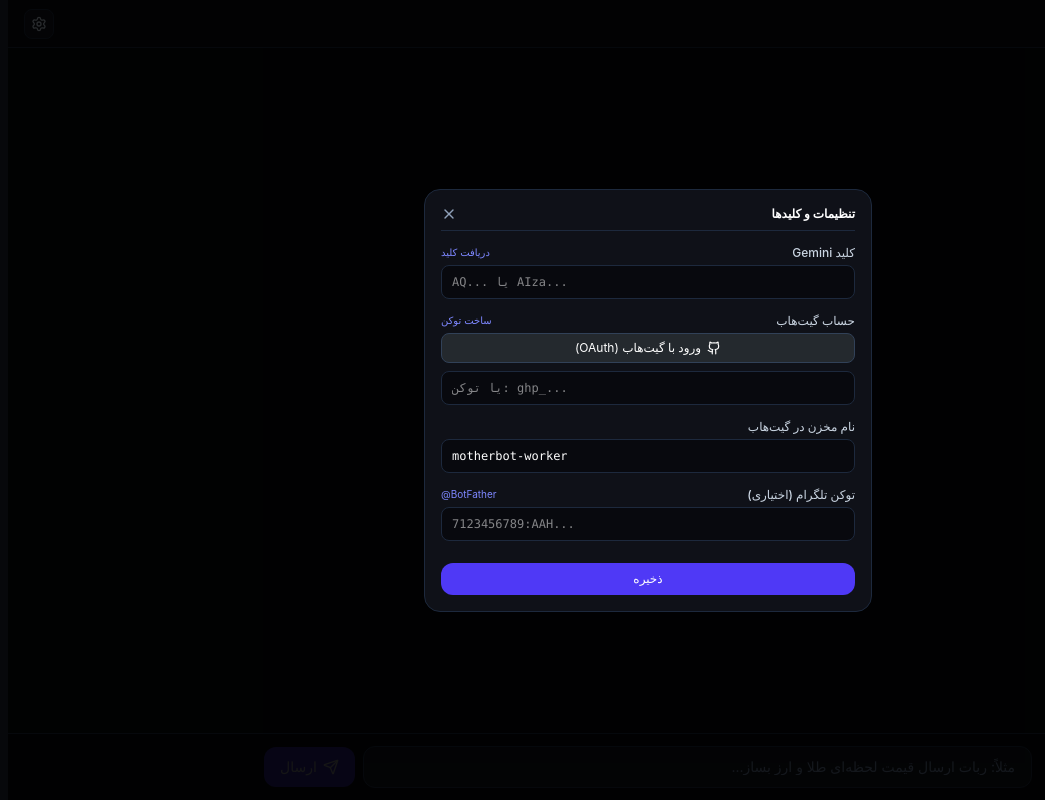
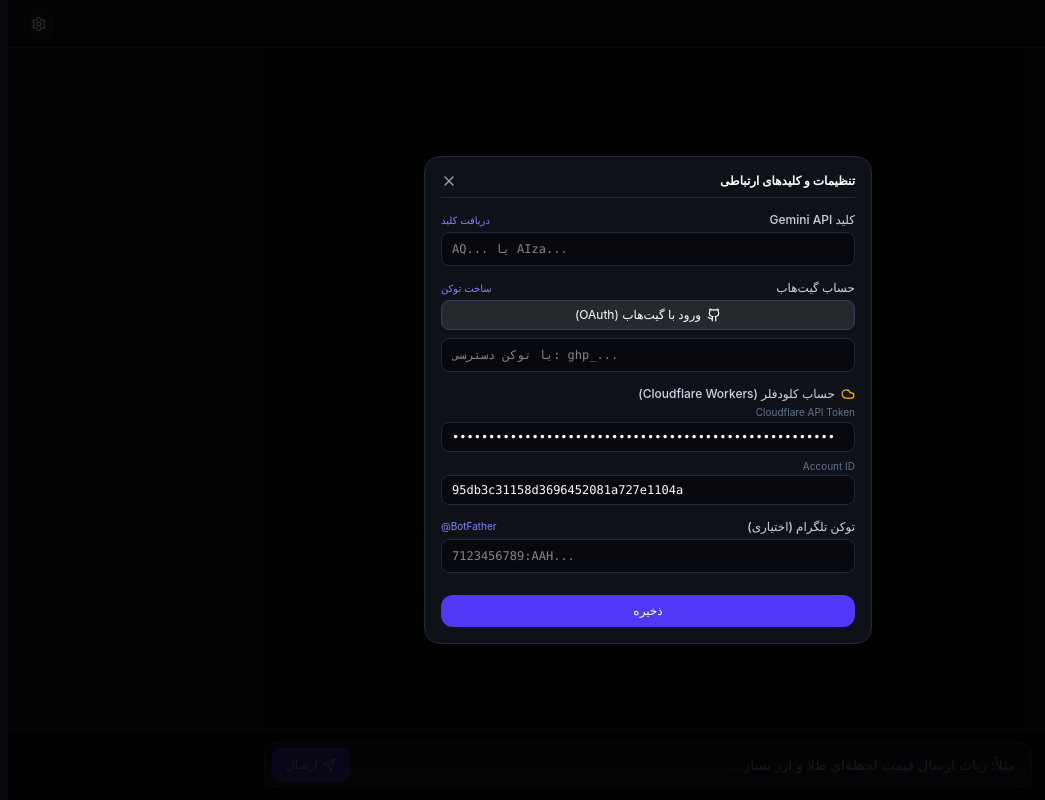
Before and after one commit to aishervin/Motherboter, a React (Vite) app: page / in a window 1280 px wide. Both pictures are taken after a click on the button "تنظیمات و کلیدها". Shown: the whole page, without its empty margins (155-1200 px from the left). Built offline with nearby package versions, Linux system fonts and the light colour scheme.

Commit message:
feat: restore Cloudflare credentials in settings, ask repo name at deploy time, fix send button placement

```diff
--- a/src/App.tsx
+++ b/src/App.tsx
@@ -1,7 +1,7 @@
 import React, { useState, useRef, useEffect } from "react";
 import {
   Bot, Settings, Send, RefreshCw, Copy, Check, Download,
-  Terminal, Code, Play, CheckCircle2, X, Github, Sparkles
+  Terminal, Code, Play, CheckCircle2, X, Github, Sparkles, Cloud
 } from "lucide-react";
 
 interface AgentBlock {
@@ -56,16 +56,18 @@
   },
 };`);
 
-  // Credentials
+  // Credentials (Keys only, no repo name here!)
   const [geminiKey, setGeminiKey] = useState(() => localStorage.getItem("mb_gemini_key") || "");
   const [githubToken, setGithubToken] = useState(() => localStorage.getItem("mb_gh_token") || "");
   const [githubUser, setGithubUser] = useState(() => localStorage.getItem("mb_gh_user") || "");
   const [cfToken, setCfToken] = useState(() => localStorage.getItem("mb_cf_token") || "cfat_UE80AKq3LeBNdFq1NedtZPKmry3u10C0oWHF8GkP682c91ea");
   const [cfAccount, setCfAccount] = useState(() => localStorage.getItem("mb_cf_acc") || "95db3c31158d3696452081a727e1104a");
   const [tgToken, setTgToken] = useState(() => localStorage.getItem("mb_tg_token") || "");
-  const [repoName, setRepoName] = useState(() => localStorage.getItem("mb_repo_name") || "motherbot-worker");
 
+  // Deploying state tracking
   const [deployStatus, setDeployStatus] = useState<{ [key: string]: 'idle' | 'deploying' | 'success' | 'error' }>({});
+  const [deployRepoNames, setDeployRepoNames] = useState<{ [key: string]: string }>({});
+
   const messagesEndRef = useRef<HTMLDivElement>(null);
 
   useEffect(() => {
@@ -119,7 +121,7 @@
       let resultData: { message: string; blocks?: AgentBlock[] };
 
       const systemPrompt = `You are Motherboter AI Agent, an autonomous Telegram Bot engineer using 'grammY' framework on Cloudflare Workers.
-Communicate naturally and concisely in Persian. Do NOT write unnecessary tutorials or essays.
+Communicate naturally and concisely in Persian.
 Respond STRICTLY with valid JSON:
 {
   "message": "پاسخ کوتاه و مرتبط به فارسی",
@@ -185,13 +187,14 @@
     }
   };
 
-  // Deploy to GitHub
+  // Deploy to GitHub (Asking repo name at deploy time!)
   const executeDeployBlock = async (blockKey: string, customRepo?: string) => {
     if (!githubToken.trim()) {
       setSettingsOpen(true);
       return;
     }
 
+    const finalRepoName = (deployRepoNames[blockKey] || customRepo || "motherbot-worker").trim();
     setDeployStatus(prev => ({ ...prev, [blockKey]: 'deploying' }));
 
     try {
@@ -207,22 +210,20 @@
       setGithubUser(username);
       localStorage.setItem("mb_gh_user", username);
 
-      const targetRepo = customRepo || repoName;
-
       await fetch("https://api.github.com/user/repos", {
         method: "POST",
         headers,
-        body: JSON.stringify({ name: targetRepo, private: true, auto_init: true })
+        body: JSON.stringify({ name: finalRepoName, private: true, auto_init: true })
       });
 
       const commitFile = async (path: string, content: string) => {
         let sha: string | undefined;
-        const check = await fetch(`https://api.github.com/repos/${username}/${targetRepo}/contents/${path}`, { headers });
+        const check = await fetch(`https://api.github.com/repos/${username}/${finalRepoName}/contents/${path}`, { headers });
         if (check.ok) {
           const info = await check.json();
           sha = info.sha;
         }
-        await fetch(`https://api.github.com/repos/${username}/${targetRepo}/contents/${path}`, {
+        await fetch(`https://api.github.com/repos/${username}/${finalRepoName}/contents/${path}`, {
           method: "PUT",
           headers,
           body: JSON.stringify({
@@ -234,16 +235,16 @@
       };
 
       await commitFile("src/index.ts", activeCode);
-      await commitFile("wrangler.toml", `name = "${targetRepo}"\nmain = "src/index.ts"\ncompatibility_date = "2026-03-01"\n`);
+      await commitFile("wrangler.toml", `name = "${finalRepoName}"\nmain = "src/index.ts"\ncompatibility_date = "2026-03-01"\n`);
       await commitFile("package.json", JSON.stringify({
-        name: targetRepo,
+        name: finalRepoName,
         version: "1.0.0",
         private: true,
         dependencies: { grammy: "^1.35.0" }
       }, null, 2));
 
       setDeployStatus(prev => ({ ...prev, [blockKey]: 'success' }));
-      addAgentMessage(`پروژه با موفقیت دیپلوی شد: github.com/${username}/${targetRepo}`);
+      addAgentMessage(`پروژه با موفقیت دیپلوی شد:\nhttps://github.com/${username}/${finalRepoName}`);
     } catch (err: any) {
       setDeployStatus(prev => ({ ...prev, [blockKey]: 'error' }));
       addAgentMessage(`خطا در دیپلوی: ${err.message}`);
@@ -265,7 +266,7 @@
         <button
           onClick={() => setSettingsOpen(true)}
           className="p-1.5 rounded-lg bg-[#12141c] hover:bg-slate-800 text-slate-300 hover:text-white border border-slate-800 transition-colors cursor-pointer"
-          title="تنظیمات"
+          title="تنظیمات و کلیدها"
         >
           <Settings className="w-4 h-4" />
         </button>
@@ -280,7 +281,7 @@
               <Bot className="w-6 h-6" />
             </div>
             <h2 className="text-base md:text-lg font-bold text-white mb-1.5">چه رباتی می‌خواهید بسازید؟</h2>
-            <p className="text-xs text-slate-400 max-w-xs">ایده یا نیازمندی خود را بنویسید تا سورس‌کد، تست و استقرار آن آغاز شود.</p>
+            <p className="text-xs text-slate-400 max-w-xs">ایده خود را بنویسید تا کد ربات تولید، تست و مستقر شود.</p>
           </div>
         ) : (
           messages.map((msg) => (
@@ -386,23 +387,41 @@
                   return <InlineSimulator key={idx} botName={block.botName} welcome={block.welcome} code={activeCode} />;
                 }
 
-                // 4. INLINE DEPLOY ACTION
+                // 4. INLINE DEPLOY ACTION (Ask repo name right here!)
                 if (block.type === 'deploy') {
                   const status = deployStatus[blockKey] || 'idle';
+                  const currentRepoInput = deployRepoNames[blockKey] !== undefined ? deployRepoNames[blockKey] : (block.repoName || 'motherbot-worker');
+
                   return (
-                    <div key={idx} className="w-full bg-[#10121a] border border-slate-800 rounded-xl p-3.5 flex flex-col sm:flex-row items-center justify-between gap-3 shadow-md">
+                    <div key={idx} className="w-full bg-[#10121a] border border-slate-800 rounded-xl p-3.5 flex flex-col gap-3 shadow-md">
+                      <div className="flex items-center justify-between">
                         <div>
                           <h4 className="text-xs font-bold text-white flex items-center gap-1.5">
                             <Sparkles className="w-3.5 h-3.5 text-indigo-400" />
-                          آماده دیپلوی
+                            آماده استقرار و دیپلوی
                           </h4>
-                        <p className="text-[11px] text-slate-400 mt-0.5">{block.summary || 'استقرار روی گیت‌هاب و لبه ابری کلودفلر'}</p>
+                          <p className="text-[11px] text-slate-400 mt-0.5">{block.summary || 'ایجاد ریپازیتوری در گیت‌هاب و فعال‌سازی در ورکرز'}</p>
+                        </div>
+                      </div>
+
+                      {/* Repostiory name prompt right at deploy time! */}
+                      <div className="flex flex-col sm:flex-row items-stretch sm:items-center gap-2 pt-1 border-t border-slate-800/60">
+                        <div className="flex-1 flex items-center bg-[#08090e] border border-slate-800 rounded-lg px-2.5 py-1.5 text-xs">
+                          <span className="text-slate-400 text-[11px] shrink-0 ml-2">نام مخزن گیت‌هاب:</span>
+                          <input
+                            type="text"
+                            dir="ltr"
+                            value={currentRepoInput}
+                            onChange={e => setDeployRepoNames(prev => ({ ...prev, [blockKey]: e.target.value }))}
+                            placeholder="motherbot-worker"
+                            className="bg-transparent text-white font-mono text-xs flex-1 focus:outline-none"
+                          />
                         </div>
 
                         <button
-                        onClick={() => executeDeployBlock(blockKey, block.repoName)}
+                          onClick={() => executeDeployBlock(blockKey, currentRepoInput)}
                           disabled={status === 'deploying' || status === 'success'}
-                        className={`px-3.5 py-2 rounded-xl text-xs font-medium transition-all flex items-center gap-1.5 shrink-0 cursor-pointer ${
+                          className={`px-4 py-2 rounded-xl text-xs font-medium transition-all flex items-center justify-center gap-1.5 shrink-0 cursor-pointer ${
                             status === 'success'
                               ? 'bg-emerald-600 text-white'
                               : status === 'deploying'
@@ -423,10 +442,11 @@
                           ) : (
                             <>
                               <Github className="w-3.5 h-3.5" />
-                            <span>دیپلوی به گیت‌هاب</span>
+                              <span>تایید و ساخت مخزن</span>
                             </>
                           )}
                         </button>
+                      </div>
                     </div>
                   );
                 }
@@ -448,44 +468,44 @@
         <div ref={messagesEndRef} />
       </main>
 
-      {/* 3. PROMPT INPUT BAR */}
+      {/* 3. PROMPT INPUT BAR (Send button conveniently positioned) */}
       <div className="fixed bottom-0 left-0 right-0 p-3 bg-[#07080b]/95 border-t border-slate-800 backdrop-blur-md z-20">
-        <div className="max-w-3xl w-full mx-auto flex items-center gap-2">
+        <div className="max-w-3xl w-full mx-auto relative flex items-center">
           <input
             type="text"
             value={input}
             onChange={e => setInput(e.target.value)}
             onKeyDown={e => e.key === 'Enter' && handleSendMessage()}
             placeholder="مثلاً: ربات ارسال قیمت لحظه‌ای طلا و ارز بساز..."
-            className="flex-1 bg-[#10121a] border border-slate-800 rounded-xl px-4 py-2.5 text-xs md:text-sm text-white placeholder-slate-500 focus:outline-none focus:border-indigo-500"
+            className="w-full bg-[#10121a] border border-slate-800 rounded-xl pr-4 pl-14 py-3 text-xs md:text-sm text-white placeholder-slate-500 focus:outline-none focus:border-indigo-500"
           />
           <button
             onClick={handleSendMessage}
             disabled={loading || !input.trim()}
-            className="bg-indigo-600 hover:bg-indigo-500 text-white px-4 py-2.5 rounded-xl text-xs md:text-sm font-medium transition-colors disabled:opacity-40 shrink-0 flex items-center gap-1.5 cursor-pointer"
+            className="absolute left-2 top-1.5 bottom-1.5 bg-indigo-600 hover:bg-indigo-500 text-white px-3.5 rounded-lg text-xs font-medium transition-colors disabled:opacity-40 flex items-center justify-center gap-1 cursor-pointer"
           >
-            {loading ? <RefreshCw className="w-4 h-4 animate-spin" /> : <Send className="w-4 h-4" />}
+            {loading ? <RefreshCw className="w-3.5 h-3.5 animate-spin" /> : <Send className="w-3.5 h-3.5" />}
             <span className="hidden sm:inline">ارسال</span>
           </button>
         </div>
       </div>
 
-      {/* 4. SETTINGS MODAL */}
+      {/* 4. SETTINGS MODAL (Keys only: Gemini, GitHub, Cloudflare, Telegram) */}
       {settingsOpen && (
         <div className="fixed inset-0 bg-black/80 z-50 flex items-center justify-center p-3">
           <div className="bg-[#0f1118] border border-slate-800 rounded-2xl max-w-md w-full p-4 flex flex-col gap-3.5 max-h-[90vh] overflow-y-auto text-xs">
 
             <div className="flex items-center justify-between pb-2 border-b border-slate-800">
-              <h3 className="font-bold text-white">تنظیمات و کلیدها</h3>
+              <h3 className="font-bold text-white">تنظیمات و کلیدهای ارتباطی</h3>
               <button onClick={() => setSettingsOpen(false)} className="text-slate-400 hover:text-white cursor-pointer">
                 <X className="w-4 h-4" />
               </button>
             </div>
 
-            {/* Gemini */}
+            {/* 1. Gemini */}
             <div>
               <div className="flex items-center justify-between mb-1">
-                <label className="text-slate-300 font-medium">کلید Gemini</label>
+                <label className="text-slate-300 font-medium">کلید Gemini API</label>
                 <a href="https://aistudio.google.com/app/apikey" target="_blank" rel="noreferrer" className="text-[10px] text-indigo-400 hover:underline">
                   دریافت کلید
                 </a>
@@ -503,7 +523,7 @@
               />
             </div>
 
-            {/* GitHub */}
+            {/* 2. GitHub */}
             <div>
               <div className="flex items-center justify-between mb-1">
                 <label className="text-slate-300 font-medium">حساب گیت‌هاب</label>
@@ -531,27 +551,52 @@
                   setGithubToken(e.target.value);
                   localStorage.setItem("mb_gh_token", e.target.value.trim());
                 }}
-                placeholder="یا توکن: ghp_..."
+                placeholder="یا توکن دسترسی: ghp_..."
                 className="w-full bg-[#08090e] border border-slate-800 rounded-lg px-2.5 py-2 text-white font-mono text-xs focus:outline-none"
               />
             </div>
 
-            {/* Repo Name */}
+            {/* 3. Cloudflare (RESTORED!) */}
             <div>
-              <label className="block text-slate-300 font-medium mb-1">نام مخزن در گیت‌هاب</label>
+              <div className="flex items-center justify-between mb-1">
+                <label className="text-slate-300 font-medium flex items-center gap-1.5">
+                  <Cloud className="w-3.5 h-3.5 text-amber-400" />
+                  حساب کلودفلر (Cloudflare Workers)
+                </label>
+              </div>
+              <div className="flex flex-col gap-2">
+                <div>
+                  <span className="text-[10px] text-slate-500 block mb-0.5">Cloudflare API Token</span>
+                  <input
+                    type="password"
+                    dir="ltr"
+                    value={cfToken}
+                    onChange={e => {
+                      setCfToken(e.target.value);
+                      localStorage.setItem("mb_cf_token", e.target.value.trim());
+                    }}
+                    placeholder="cfat_..."
+                    className="w-full bg-[#08090e] border border-slate-800 rounded-lg px-2.5 py-1.5 text-white font-mono text-xs focus:outline-none"
+                  />
+                </div>
+                <div>
+                  <span className="text-[10px] text-slate-500 block mb-0.5">Account ID</span>
                   <input
                     type="text"
                     dir="ltr"
-                value={repoName}
+                    value={cfAccount}
                     onChange={e => {
-                  setRepoName(e.target.value);
-                  localStorage.setItem("mb_repo_name", e.target.value.trim());
+                      setCfAccount(e.target.value);
+                      localStorage.setItem("mb_cf_acc", e.target.value.trim());
                     }}
-                className="w-full bg-[#08090e] border border-slate-800 rounded-lg px-2.5 py-2 text-white font-mono text-xs focus:outline-none"
+                    placeholder="95db3c3..."
+                    className="w-full bg-[#08090e] border border-slate-800 rounded-lg px-2.5 py-1.5 text-white font-mono text-xs focus:outline-none"
                   />
                 </div>
+              </div>
+            </div>
 
-            {/* Telegram Bot Token */}
+            {/* 4. Telegram Bot Token */}
             <div>
               <div className="flex items-center justify-between mb-1">
                 <label className="text-slate-300 font-medium">توکن تلگرام (اختیاری)</label>
```
Lines whose indentation alone changed are shown as unchanged.
